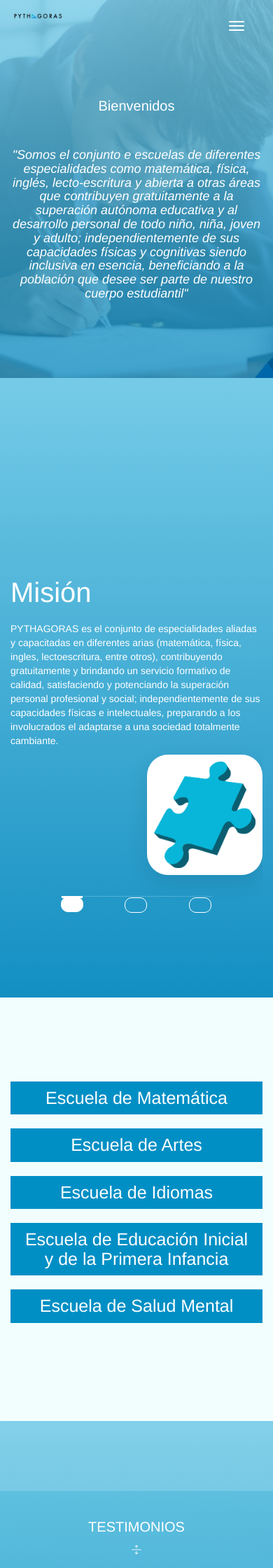
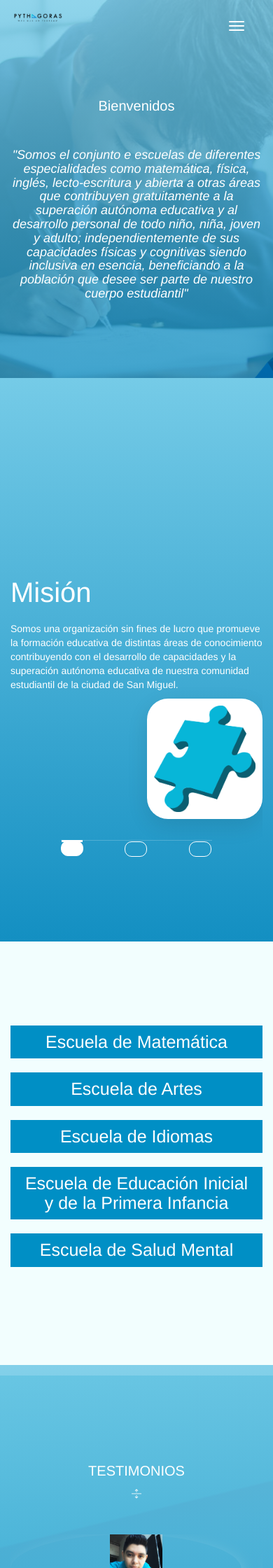
Before and after one commit to Pythagoras2018/PythagorasPage, a PHP site: page / in a window 390 px wide; the page is wider, and only the part inside the window is pictured. Shown: the top 2240 px of that part at 70% size. Run offline with PHP 8.4, Linux system fonts and the light colour scheme; some libraries are stand-ins or nearby versions.

Commit message:
asdf
qwerty2

```diff
--- a/index.php
+++ b/index.php
@@ -57,7 +57,7 @@
             <!-- Icono de menú para móviles -->
             <div class="">
                 <section style="width:25%;"><a href="index.php" class="navbar-brand logo">
-                    <img src="logo2.png" style="padding-top: 25px;">
+                    <img src="logopytha.png" style="padding-top: 25px;">
                 </a></section>
                 <button type="button" class="navbar-toggle" data-toggle="collapse" data-target="#primary-menu">
                     <span class="icon-bar"></span>
@@ -167,7 +167,11 @@
                                             <h2>Misión</h2>
                                         </div>
                                         <div class="caption-desc" data-animation="animated fadeInUp">
-                                            <p>PYTHAGORAS es el conjunto de especialidades aliadas y capacitadas en diferentes arias (matemática, física, ingles, lectoescritura, entre otros), contribuyendo gratuitamente y brindando un servicio formativo de calidad, satisfaciendo y potenciando la superación personal profesional y social; independientemente de sus capacidades físicas e intelectuales, preparando a los involucrados el adaptarse a una sociedad totalmente cambiante.</p>
+                                            <p>Somos una organización sin fines de lucro que promueve la
+                                               formación educativa de distintas áreas de conocimiento
+                                               contribuyendo con el desarrollo de capacidades y la
+                                               superación autónoma educativa de nuestra comunidad
+                                               estudiantil de la ciudad de San Miguel.</p>
                                         </div>
                                         <!--<div class="caption-button" data-animation="animated fadeInUp">
                                             <a href="#" class="button">Read more</a>
@@ -188,7 +192,12 @@
                                             <h2>Visión</h2>
                                         </div>
                                         <div class="caption-desc" data-animation="animated fadeInUp">
-                                            <p>Lorem ipsum dolor sit amet, consectetur adipisicing elit, sed do eiusmod tempor incididunt ut labore et dolore magna aliqua. Ut enim ad minim veniam, quis nostrud exercitation ullamco laboris nisi ut aliquip ex ea commodo consequat. Duis aute</p>
+                                            <p>Ser una organización reconocida a nivel municipal por su
+                                               perseverancia en el trabajo social y comunitario,
+                                               aspirando ser una referencia de concientización educativa
+                                               para todas las personas, logrando un impacto positivo en
+                                               la educación a nivel municipal y posteriormente
+                                               departamental.</p>
                                         </div>
                                         <!--<div class="caption-button" data-animation="animated fadeInUp">
                                             <a href="#" class="button">Read more</a>
@@ -206,7 +215,7 @@
                                 <div class="v-center">
                                     <div class="col-xs-12 col-md-6">
                                         <div class="caption-title" data-animation="animated fadeInUp">
-                                            <h2>Valores</h2>
+                                            <h2>Ideario</h2>
                                         </div>
                                         <br><div class="caption-desc" data-animation="animated fadeInUp">
                                             <ul>
@@ -239,7 +248,7 @@
                                 <strong>Visión</strong>
                             </li>
                             <li data-target="#caption_slide" data-slide-to="2">
-                                <strong>Valores</strong>
+                                <strong>Ideario</strong>
                             </li>
 
                         </ol>
@@ -283,47 +292,36 @@
                                         <img src="images/service-icon-1.png" alt="">
                                     </div>
                                     <h4>Química General</h4>
-                                    <p>Lorem ipsum dolor sit amt, consectet adop adipisicing elit, sed do eiusmod tepo raraincididunt ugt labore.</p>
+                                    <p></p>
                                     <div class="caption-button" data-animation="animated fadeInUp">
-                                        <a href="https://docs.google.com/forms/d/e/1FAIpQLSfL1pGRrLpQDzCThJgoKfHWUYo-0jcPlwXhc1NIBRifpX6K6A/viewform" class="button" target="_blank">Inscribir</a>
+                                        <a href="https://docs.google.com/forms/d/e/1FAIpQLSfL1pGRrLpQDzCThJgoKfHWUYo-0jcPlwXhc1NIBRifpX6K6A/closedform" class="button" target="_blank">Inscribir</a>
                                     </div>
                                 </div>
                             </div>
                             <div class="col-xs-12 col-sm-4">
                                 <div class="box">
                                     <div class="box-icon">
-                                        <img src="images/service-icon-1.png" alt="">
+                                        <img src="images/service-icon-3.png" alt="">
                                     </div>
-                                    <h4>Matemática I</h4>
-                                    <p>Lorem ipsum dolor sit amt, consectet adop adipisicing elit, sed do eiusmod tepo raraincididunt ugt labore.</p>
+                                    <h4>Matematica para Secundaria</h4>
+                                    <p></p>
                                     <div class="caption-button" data-animation="animated fadeInUp">
-                                        <a href="https://docs.google.com/forms/d/e/1FAIpQLSdvHG71PpWFlAvalZox6GgxWdCul-eUKBMO8N6XAhDXyGL3vQ/viewform" class="button" target="_blank">Inscribir</a>
+                                        <a href="https://docs.google.com/forms/d/e/1FAIpQLSeVSmKaKF6eHYKE9G2gXBua7ns-17eWqJZnJChUSmuYC1HGSA/closedform" class="button" target="_blank">Inscribir</a>
                                     </div>
                                 </div>
                             </div>
                         </div>
                         <div class="row">
-                            <div class="col-xs-12 col-sm-4">
-                                <div class="box">
-                                    <div class="box-icon">
-                                        <img src="images/service-icon-3.png" alt="">
-                                    </div>
-                                    <h4>Matematica para Secundaria</h4>
-                                    <p>Lorem ipsum dolor sit amt, consectet adop adipisicing elit, sed do eiusmod tepo raraincididunt ugt labore.</p>
-                                    <div class="caption-button" data-animation="animated fadeInUp">
-                                        <a href="https://docs.google.com/forms/d/e/1FAIpQLSeVSmKaKF6eHYKE9G2gXBua7ns-17eWqJZnJChUSmuYC1HGSA/viewform" class="button" target="_blank">Inscribir</a>
-                                    </div>
-                                </div>
-                            </div>
+
                             <div class="col-xs-12 col-sm-4">
                                 <div class="box">
                                     <div class="box-icon">
                                         <img src="images/service-icon-1.png" alt="">
                                     </div>
                                     <h4>Aritmetica</h4>
-                                    <p>Lorem ipsum dolor sit amt, consectet adop adipisicing elit, sed do eiusmod tepo raraincididunt ugt labore.</p>
+                                    <p></p>
                                     <div class="caption-button" data-animation="animated fadeInUp">
-                                        <a href="https://docs.google.com/forms/d/e/1FAIpQLSeI_8_S4_acWa1YGwEPzQrFCQTia3kKCLasDQ_LXo7nDIDTpw/viewform" class="button" target="_blank">Inscribir</a>
+                                        <a href="https://docs.google.com/forms/d/e/1FAIpQLSeI_8_S4_acWa1YGwEPzQrFCQTia3kKCLasDQ_LXo7nDIDTpw/closedform" class="button" target="_blank">Inscribir</a>
                                     </div>
                                 </div>
                             </div>
@@ -355,9 +353,21 @@
                                             <img src="images/service-icon-2.png" alt="">
                                         </div>
                                         <h4>Solfeo Básico</h4>
-                                        <p>Lorem ipsum dolor sit amt, consectet adop adipisicing elit, sed do eiusmod tepo raraincididunt ugt labore.</p>
+                                        <p></p>
                                         <div class="caption-button" data-animation="animated fadeInUp">
-                                            <a href="https://docs.google.com/forms/d/e/1FAIpQLSf5P27mbVFMbzk2nVvcJUGjMA0YkHavwCbtyTeKxkUH4ygHkw/viewform" class="button" target="_blank">Inscribir</a>
+                                            <a href="https://docs.google.com/forms/d/e/1FAIpQLSf5P27mbVFMbzk2nVvcJUGjMA0YkHavwCbtyTeKxkUH4ygHkw/closedform" class="button" target="_blank">Inscribir</a>
+                                        </div>
+                                    </div>
+                                </div>
+                                <div class="col-xs-12 col-sm-4">
+                                    <div class="box">
+                                        <div class="box-icon">
+                                            <img src="images/service-icon-2.png" alt="">
+                                        </div>
+                                        <h4>Dibujo Anatómico</h4>
+                                        <p></p>
+                                        <div class="caption-button" data-animation="animated fadeInUp">
+                                            <a href="https://docs.google.com/forms/d/e/1FAIpQLSfMZYI35HRimfchxiBQnAGhH0y79iFtgbjrEhxYwJ0tKu579g/closedform" class="button" target="_blank">Inscribir</a>
                                         </div>
                                     </div>
                                 </div>
@@ -859,7 +843,7 @@
 
 
     <!-- Socios o Patrocinadores -->
-    <!--<section class="section-padding overlay client-area overlay" id="client-page">
+    <section class="section-padding overlay client-area overlay" id="client-page">
         <div class="row">
             <center><h3><b>PATROCINADORES</b></h3></center>
         </div>
```
Also changed, not shown: other parts of index.php (+15 -41 lines), images/patrocinadores/rotarac.png (added), logopytha.png (added), 1 other file.
